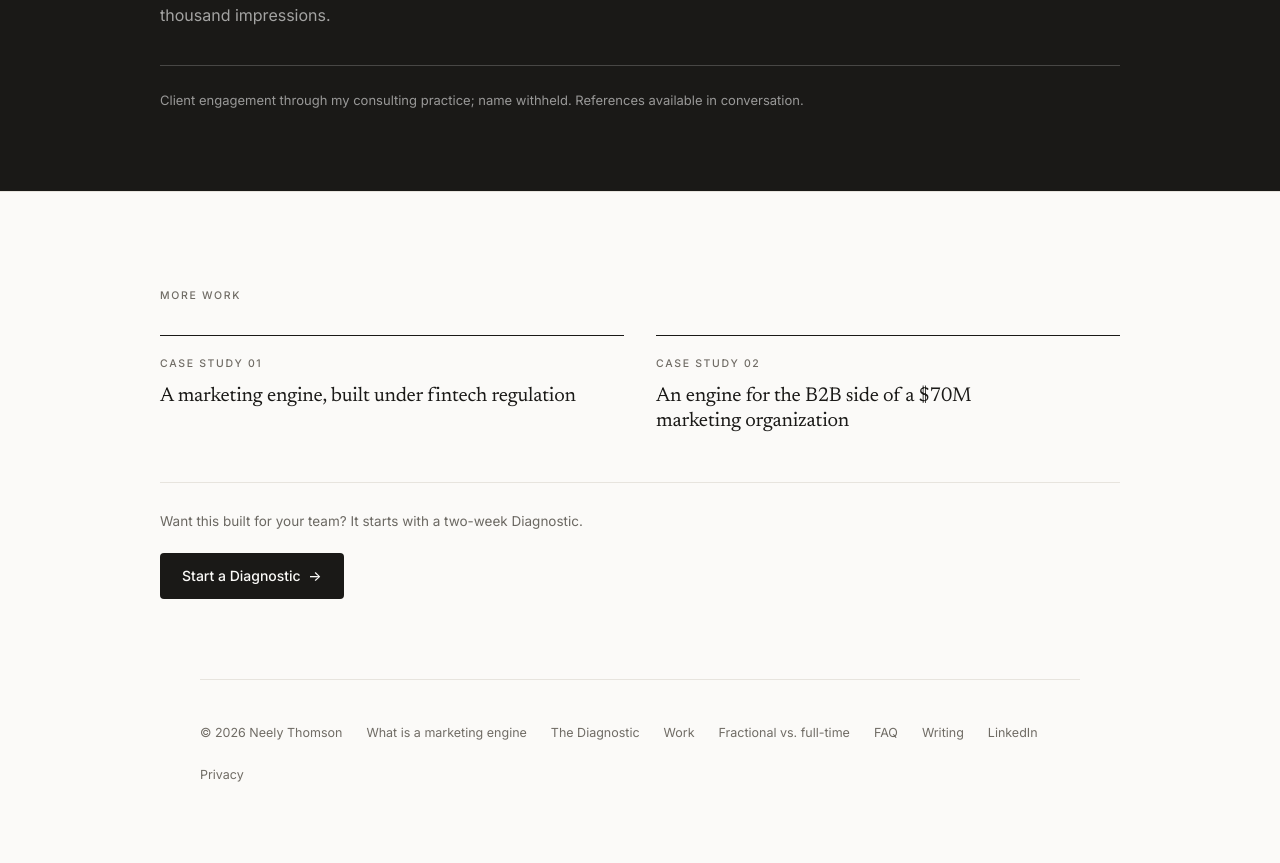
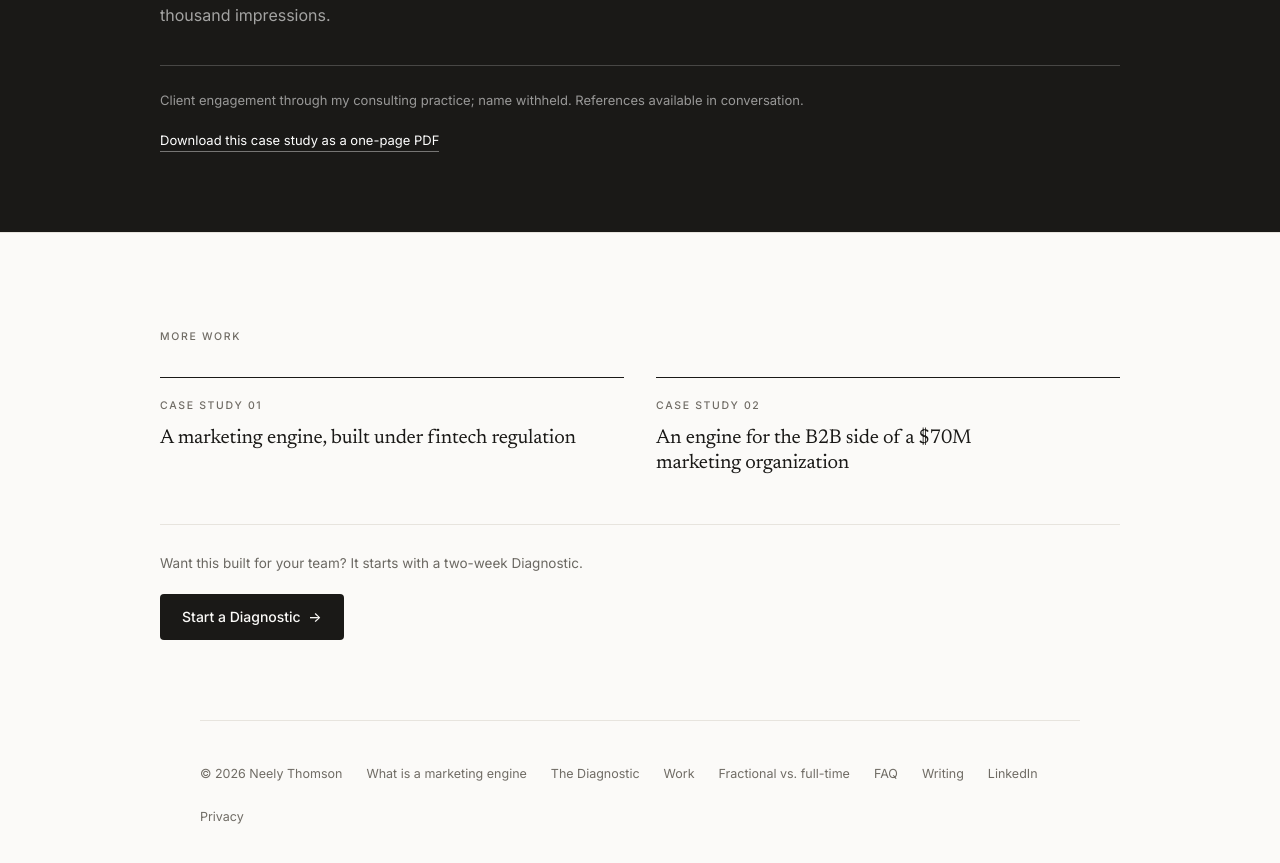
Before and after one commit to neelythomson/neelythomson-site, a Next.js app: page /work/enterprise-abm in a window 1280 px wide. Shown: the part 2725-3588 px from the top of the page. Before the commit the page ends 3554 px from the top, so only its background shows below. Built offline with nearby package versions, Linux system fonts and the light colour scheme.

Commit message:
Breadcrumbs component; case study PDF download

```diff
--- /dev/null
+++ b/src/components/Breadcrumbs.tsx
@@ -0,0 +1,10 @@
+import { breadcrumbJsonLd } from "@/lib/og";
+
+export default function Breadcrumbs({ items }: { items: { name: string; url: string }[] }) {
+  return (
+    <script
+      type="application/ld+json"
+      dangerouslySetInnerHTML={{ __html: JSON.stringify(breadcrumbJsonLd(items)) }}
+    />
+  );
+}
--- a/src/components/CaseStudy.tsx
+++ b/src/components/CaseStudy.tsx
@@ -1,5 +1,6 @@
 import Header from "@/components/Header";
 import Footer from "@/components/Footer";
+import Breadcrumbs from "@/components/Breadcrumbs";
 
 export type CaseStudyData = {
   slug: string;
@@ -191,6 +192,7 @@ export default function CaseStudy({ c }: { c: CaseStudyData }) {
         dangerouslySetInnerHTML={{ __html: JSON.stringify(caseStudyJsonLd(c)) }}
       />
       <Header />
+      <Breadcrumbs items={[{ name: "Work", url: "https://neelythomson.com/work" }, { name: c.title, url: `https://neelythomson.com/work/${c.slug}` }]} />
       <main>
         <section className="px-6 pt-20 pb-16 sm:px-10 sm:pt-24 sm:pb-20">
           <div className="mx-auto max-w-[960px]">
@@ -271,6 +273,13 @@ export default function CaseStudy({ c }: { c: CaseStudyData }) {
               <p key={i} className={`measure text-base leading-[1.68] text-white/60 ${i === 0 ? "" : "mt-4"}`}>{p}</p>
             ))}
             <p className="mt-9 border-t border-white/20 pt-6 text-[13px] leading-[1.6] text-white/55">{c.note}</p>
+            <a
+              href={`/case-studies/${c.slug}.pdf`}
+              download={`Neely-Thomson-Case-Study-${c.slug}.pdf`}
+              className="mt-5 inline-block border-b border-white/40 pb-px text-[13px] text-white transition-colors hover:text-accent"
+            >
+              Download this case study as a one-page PDF
+            </a>
           </div>
         </section>
 
```
